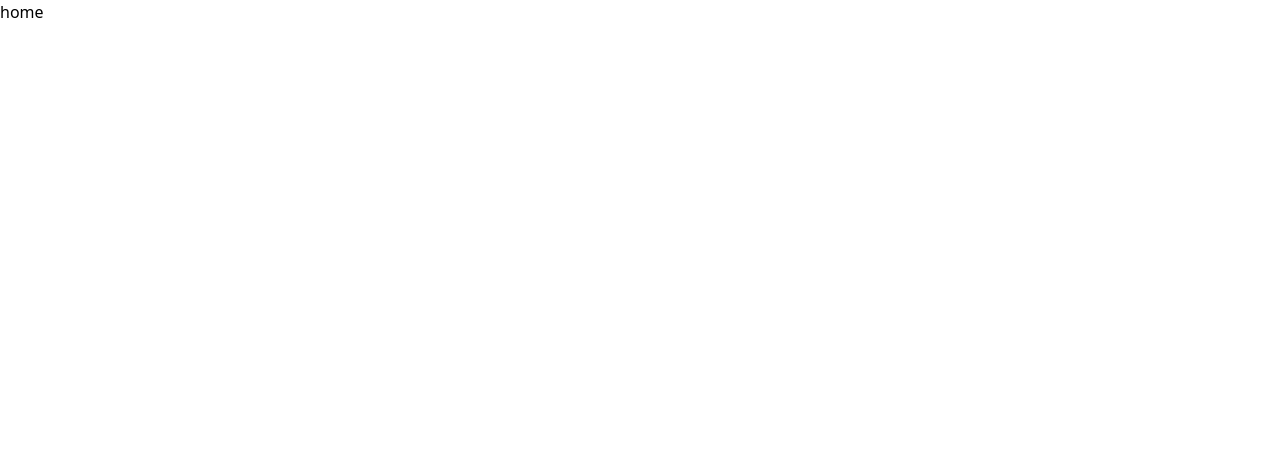
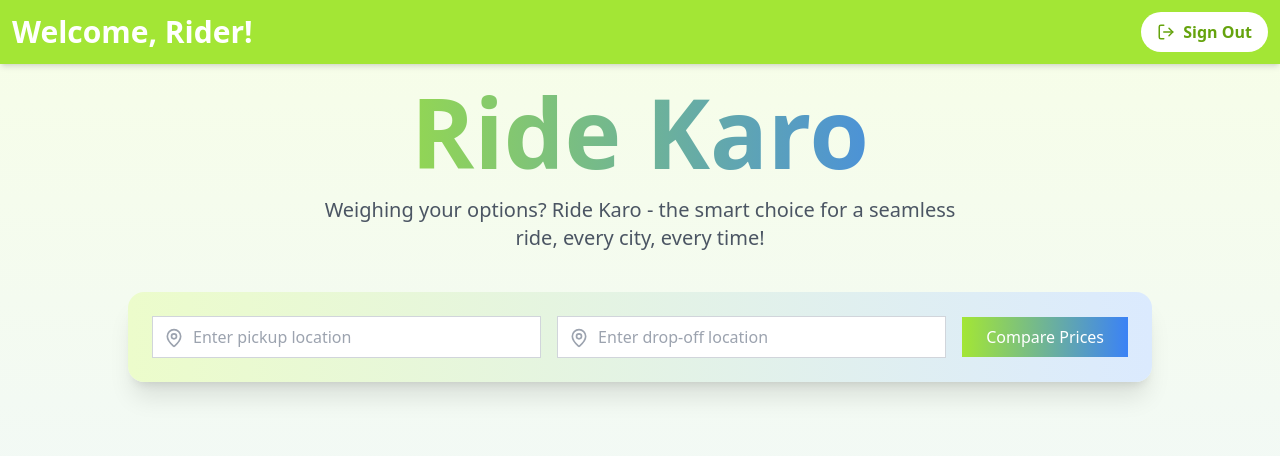
Before and after one commit to AyushSahay1902/ride_karo, a Next.js app: page /home in a window 1280 px wide. Shown: the top 456 px of the page. Built offline with nearby package versions, Linux system fonts and the light colour scheme.

Commit message:
form setup

```diff
--- a/app/(app)/home/page.tsx
+++ b/app/(app)/home/page.tsx
@@ -1,7 +1,44 @@
-import React from "react";
+"use client";
+import React, { useState } from "react";
+import { MapPin, LogOut } from "lucide-react";
+import RideComparisonForm from "@/components/RideComparisonForm";
 
-const home = () => {
-  return <div>home</div>;
+const Home = () => {
+  return (
+    <div className="min-h-screen flex flex-col bg-gradient-to-b from-lime-50 to-blue-50">
+      <header className="flex justify-between items-center bg-lime-400 p-3 shadow-md">
+        <h1 className="text-3xl font-bold text-white">Welcome, Rider!</h1>
+        <button
+          className="px-4 py-2 bg-white text-lime-600 font-semibold rounded-full hover:bg-lime-100 transition duration-300 ease-in-out flex items-center"
+          onClick={() => {
+            window.location.href = "/sign-up";
+          }}
+        >
+          <LogOut size={18} className="mr-2" />
+          Sign Out
+        </button>
+      </header>
+
+      <main className="flex-grow flex flex-col items-center p-5">
+        <div className="text-center mb-10">
+          <h1
+            className="text-7xl md:text-8xl font-bold bg-clip-text text-transparent bg-gradient-to-r from-lime-400 to-blue-500 mb-4"
+            style={{
+              WebkitBackgroundClip: "text",
+              WebkitTextFillColor: "transparent",
+            }}
+          >
+            Ride Karo
+          </h1>
+          <p className="text-xl text-gray-600 font-medium max-w-2xl mx-auto">
+            Weighing your options? Ride Karo - the smart choice for a seamless
+            ride, every city, every time!
+          </p>
+        </div>
+        <RideComparisonForm />
+      </main>
+    </div>
+  );
 };
 
-export default home;
+export default Home;
--- /dev/null
+++ b/components/RideComparisonForm.tsx
@@ -0,0 +1,63 @@
+import React, { useState } from "react";
+import { MapPin } from "lucide-react";
+
+const RideComparisonForm = () => {
+  const [startLocation, setStartLocation] = useState("");
+  const [endLocation, setEndLocation] = useState("");
+  const [isLoading, setIsLoading] = useState(false);
+
+  const handleSubmit = async (e: { preventDefault: () => void }) => {
+    e.preventDefault();
+    setIsLoading(true);
+    // Simulate API call
+    await new Promise((resolve) => setTimeout(resolve, 1500));
+    console.log("Comparing prices for:", { startLocation, endLocation });
+    setIsLoading(false);
+  };
+
+  return (
+    <div className="w-full max-w-5xl bg-gradient-to-r from-lime-100 to-blue-100 rounded-2xl shadow-xl overflow-hidden p-6">
+      <form onSubmit={handleSubmit} className="flex items-center space-x-4">
+        <div className="flex-grow">
+          <div className="relative">
+            <MapPin className="absolute top-3 left-3 text-gray-400" size={20} />
+            <input
+              type="text"
+              id="start-location"
+              value={startLocation}
+              onChange={(e) => setStartLocation(e.target.value)}
+              required
+              placeholder="Enter pickup location"
+              className="w-full pl-10 pr-3 py-2 border border-gray-300 rounded-lg focus:outline-none focus:ring-2 focus:ring-lime-500 bg-white"
+            />
+          </div>
+        </div>
+        <div className="flex-grow">
+          <div className="relative">
+            <MapPin className="absolute top-3 left-3 text-gray-400" size={20} />
+            <input
+              type="text"
+              id="end-location"
+              value={endLocation}
+              onChange={(e) => setEndLocation(e.target.value)}
+              required
+              placeholder="Enter drop-off location"
+              className="w-full pl-10 pr-3 py-2 border border-gray-300 rounded-lg focus:outline-none focus:ring-2 focus:ring-lime-500 bg-white"
+            />
+          </div>
+        </div>
+        <button
+          type="submit"
+          disabled={isLoading}
+          className={`flex-shrink-0 bg-gradient-to-r from-lime-400 to-blue-500 text-white py-2 px-6 rounded-lg hover:from-lime-500 hover:to-blue-600 focus:outline-none focus:ring-2 focus:ring-offset-2 focus:ring-lime-500 transition duration-300 ease-in-out ${
+            isLoading ? "opacity-75 cursor-not-allowed" : ""
+          }`}
+        >
+          {isLoading ? "Comparing..." : "Compare Prices"}
+        </button>
+      </form>
+    </div>
+  );
+};
+
+export default RideComparisonForm;
```
